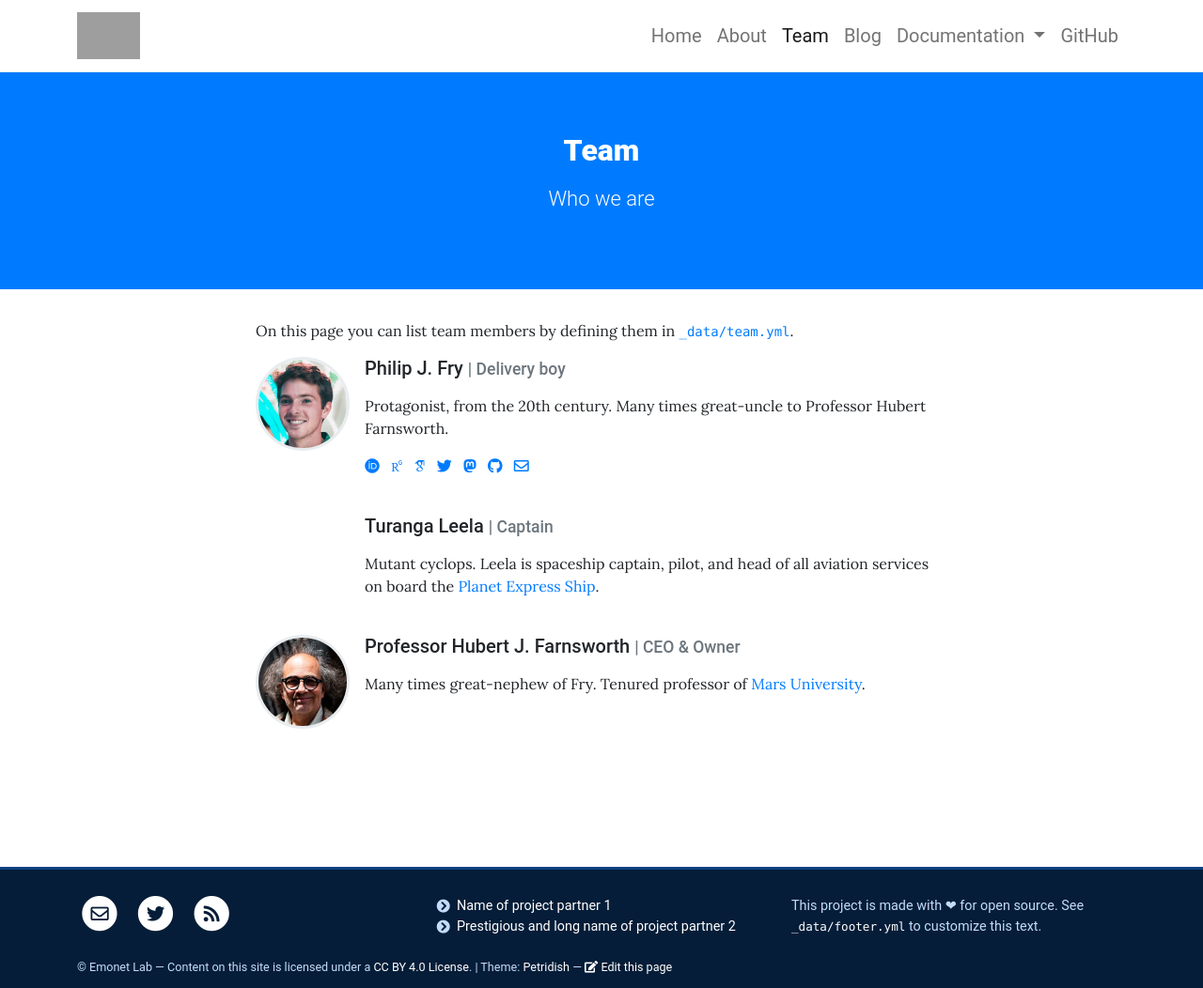
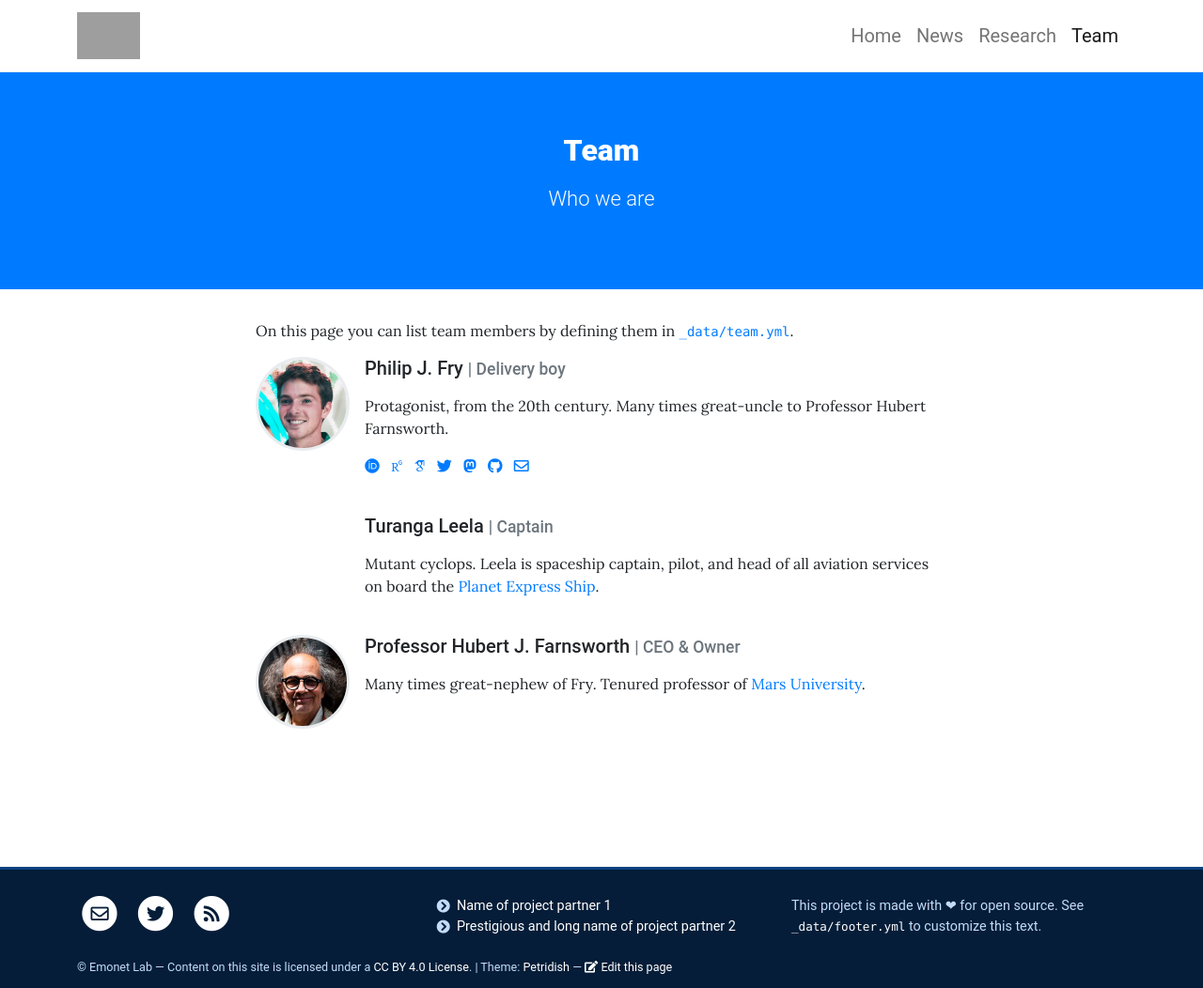
Before and after one commit to gumadeiras/emonetlab, a Jekyll site: the page built from pages/team.md, in a window 1280 px wide. Shown: the whole page at 94% size. Built offline with Jekyll 4.4.1, drawn with Linux system fonts in a browser that asks for light colours; some web fonts are replaced; grey boxes are pictures that could not be loaded.

```diff
--- a/_config.yml
+++ b/_config.yml
@@ -17,7 +17,7 @@ social:
 # THEME SETTINGS (ALL OPTIONAL)
 posts_on_home: 3                        # Show x number of latest posts on homepage, can be 0
 tweets_on_home: true                    # Show Twitter feed of social.twitter on homepage
-archive_permalink: /blog/               # Permalink of page using the archive.html layout, required when using post tags
+archive_permalink: /news/               # Permalink of page using the archive.html layout, required when using post tags
 github_edit: true                       # Show an "edit this page" link in the footer, can also be name of branch (default: main)
 colors:
   links: "#007bff"                      # Color for links: use a readable color that contrasts well with dark text
@@ -51,4 +51,4 @@ defaults:
   - scope:
       type: posts
     values:
-      permalink: "/blog/:year/:slug/"   # Use /blog/yyyy/{filename}/ as permalink for all posts
+      permalink: "/news/:year/:slug/"   # Use /blog/yyyy/{filename}/ as permalink for all posts
--- a/_data/navigation.yml
+++ b/_data/navigation.yml
@@ -2,23 +2,23 @@
 
 - text: Home # Note that users can also reach the homepage by clicking the site's title on the left in the navbar
   href: /
-- text: About
-  href: /about/
+- text: News
+  href: /news/
+- text: Research
+  href: /research/
 - text: Team
   href: /team/
-- text: Blog
-  href: /blog/
-- text: Documentation
-  menu: # Dropdown menu (one level deep only)
-  - text: Installation
-    href: /docs/installation/
-  - text: Configuration
-    href: /docs/configuration/
-  - href: /docs/markdown/ # Undefined "text" will automatically get the title of the page at "href" (here "Markdown")
-  - text: "---" # Divider to separate blocks of menu items (at least 3 "-")
-  - text: "Dropdown header" # Title for block of menu items
-  - text: Page with custom navigation
-    href: /docs/custom-navigation/
-- text: GitHub
-  href: https://github.com/peterdesmet/petridish/
+# - text: Documentation
+#   menu: # Dropdown menu (one level deep only)
+#   - text: Installation
+#     href: /docs/installation/
+#   - text: Configuration
+#     href: /docs/configuration/
+#   - href: /docs/markdown/ # Undefined "text" will automatically get the title of the page at "href" (here "Markdown")
+#   - text: "---" # Divider to separate blocks of menu items (at least 3 "-")
+#   - text: "Dropdown header" # Title for block of menu items
+#   - text: Page with custom navigation
+#     href: /docs/custom-navigation/
+# - text: GitHub
+#   href: https://github.com/peterdesmet/petridish/
   new_window: true
--- a/pages/about.md
+++ b/pages/research.md
@@ -1,5 +1,5 @@
 ---
-title: About
+title: Research
 description: Here you can describe your project, lab or yourself. Or remove this page altogether if you don't want to do that.
 background:
   img: https://images.unsplash.com/photo-1475906089153-644d9452ce87?ixid=MnwxMjA3fDB8MHxwaG90by1wYWdlfHx8fGVufDB8fHx8&auto=format&fit=crop&w=1200&q=80
```
Also changed, not shown: pages/home.md (+1 -1 lines).
